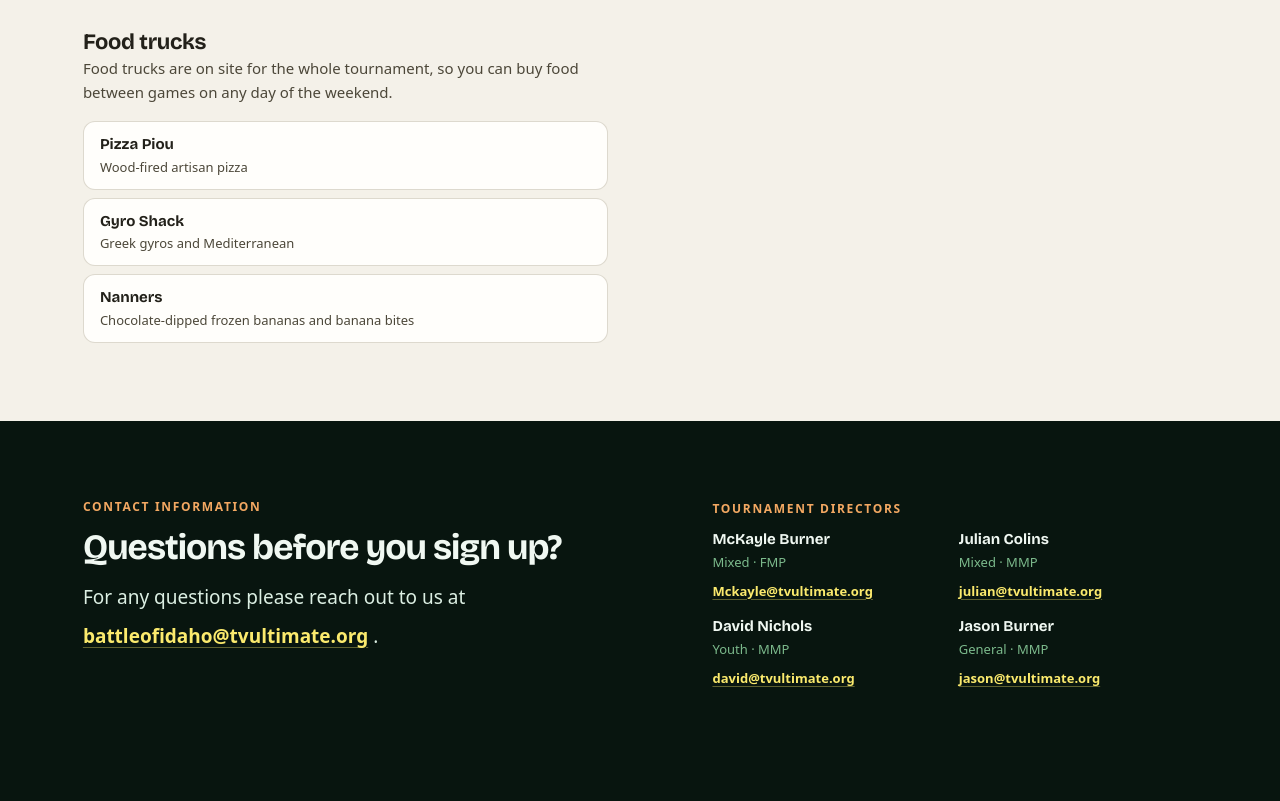
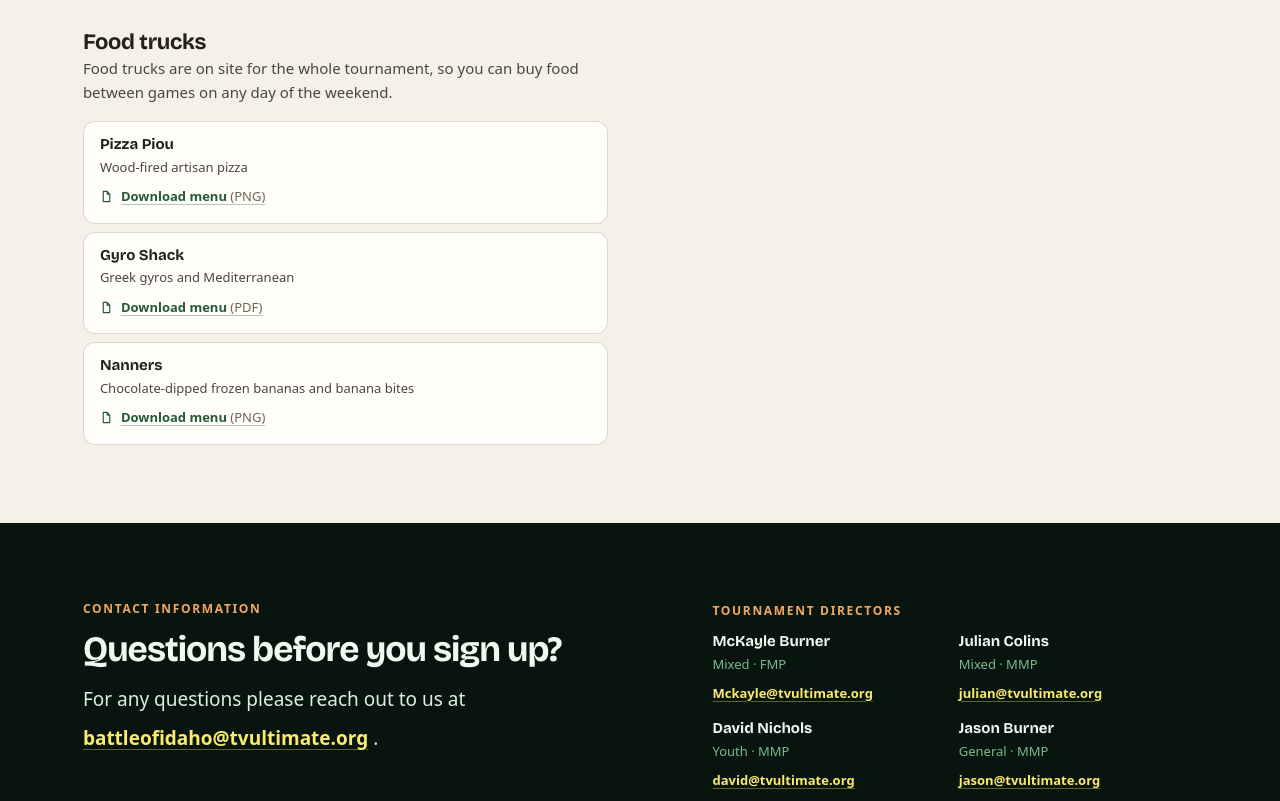
Before and after one commit to tvultimate/tvultimate.org, an Astro site: page /battle-of-idaho in a window 1280 px wide. Shown: the part 2916-3717 px from the top of the page. Built offline with nearby package versions, Linux system fonts and the light colour scheme; Astro itself is replaced by a stand-in of ours.

Commit message:
Menu added

```diff
--- a/src/components/sections/tournament/FoodVendors.astro
+++ b/src/components/sections/tournament/FoodVendors.astro
@@ -1,16 +1,26 @@
 ---
 /**
- * The food vendors booked for the tournament, and the promise that they are on
- * site for the whole weekend.
+ * The food vendors booked for the tournament, the promise that they are on
+ * site for the whole weekend, and each vendor's menu as a download.
  *
  * Kept as its own component because it is a fact about the event rather than
  * part of the amenities list: it names who is cooking, and the vendor list is
  * data, not prose.
  */
 
+import Icon from '../../ui/Icon.astro';
+
+interface Menu {
+  label: string;
+  file: string;
+  detail: string;
+}
+
 interface Vendor {
   name: string;
   detail: string;
+  /** The vendor's own menu, registered in `documents` in `data/org.ts`. */
+  menu?: Menu;
 }
 
 interface Props {
@@ -29,6 +39,17 @@ const { vendors, intro } = Astro.props;
         <li class="food__vendor">
           <span class="food__name">{vendor.name}</span>
           <span class="food__detail">{vendor.detail}</span>
+          {vendor.menu && (
+            <a
+              class="food__menu"
+              href={vendor.menu.file}
+              download
+              aria-label={`Download the ${vendor.menu.label} (${vendor.menu.detail})`}
+            >
+              <Icon name="document" class="food__menu-icon" />
+              <span>Download menu <span class="food__menu-meta">({vendor.menu.detail})</span></span>
+            </a>
+          )}
         </li>
       ))
     }
@@ -72,4 +93,26 @@ const { vendors, intro } = Astro.props;
     font-size: var(--text-xs);
     color: var(--text-secondary);
   }
+
+  /*
+    A text link rather than a second button: it is a detail about the vendor,
+    not the page's next action. The 1.75rem block size keeps it a comfortable
+    tap target without turning the row into a control panel.
+  */
+  .food__menu {
+    display: inline-flex;
+    align-items: center;
+    gap: var(--space-2);
+    justify-self: start;
+    min-block-size: 1.75rem;
+    margin-block-start: var(--space-1);
+    font-size: var(--text-xs);
+    font-weight: 650;
+    color: var(--text-accent);
+  }
+
+  .food__menu-meta {
+    font-weight: 500;
+    color: var(--text-tertiary);
+  }
 </style>
--- a/src/data/org.ts
+++ b/src/data/org.ts
@@ -149,6 +149,25 @@ export const documents = {
     file: '/documents/club-partnership-agreement.pdf',
     detail: '3 pages · PDF',
   },
+  /*
+    The food vendors' own menus, handed out at the truck and published here so
+    a team can plan before they arrive. No page counts: each is a single side.
+  */
+  pizzaPiouMenu: {
+    label: 'Pizza Piou menu',
+    file: '/documents/pizza-piou-menu.png',
+    detail: 'PNG',
+  },
+  gyroShackMenu: {
+    label: 'Gyro Shack menu',
+    file: '/documents/gyro-shack-menu.pdf',
+    detail: 'PDF',
+  },
+  nannersMenu: {
+    label: 'Nanners menu',
+    file: '/documents/nanners-menu.png',
+    detail: 'PNG',
+  },
 } as const;
 
 /**
--- a/src/data/tournament.ts
+++ b/src/data/tournament.ts
@@ -4,7 +4,7 @@
  * render from the same source without copy-paste drift.
  */
 
-import { images } from './org';
+import { documents, images } from './org';
 
 export const tournament = {
   name: 'Battle of Idaho',
@@ -194,12 +194,26 @@ export const amenities = [
 
 /**
  * Food vendors booked for the weekend. They are on site for the whole
- * tournament, so a team can buy a meal between games on any day.
+ * tournament, so a team can buy a meal between games on any day. Each one
+ * publishes its menu, registered in `documents` so the path and label live in
+ * one place.
  */
 export const foodVendors = [
-  { name: 'Pizza Piou', detail: 'Wood-fired artisan pizza' },
-  { name: 'Gyro Shack', detail: 'Greek gyros and Mediterranean' },
-  { name: 'Nanners', detail: 'Chocolate-dipped frozen bananas and banana bites' },
+  {
+    name: 'Pizza Piou',
+    detail: 'Wood-fired artisan pizza',
+    menu: documents.pizzaPiouMenu,
+  },
+  {
+    name: 'Gyro Shack',
+    detail: 'Greek gyros and Mediterranean',
+    menu: documents.gyroShackMenu,
+  },
+  {
+    name: 'Nanners',
+    detail: 'Chocolate-dipped frozen bananas and banana bites',
+    menu: documents.nannersMenu,
+  },
 ] as const;
 
 export const foodIntro =
```
Also changed, not shown: AGENTS.md (+1 -1 lines), README.md, public/documents/nanners-menu.png (added), public/documents/pizza-piou-menu.png (added), 1 other file.
